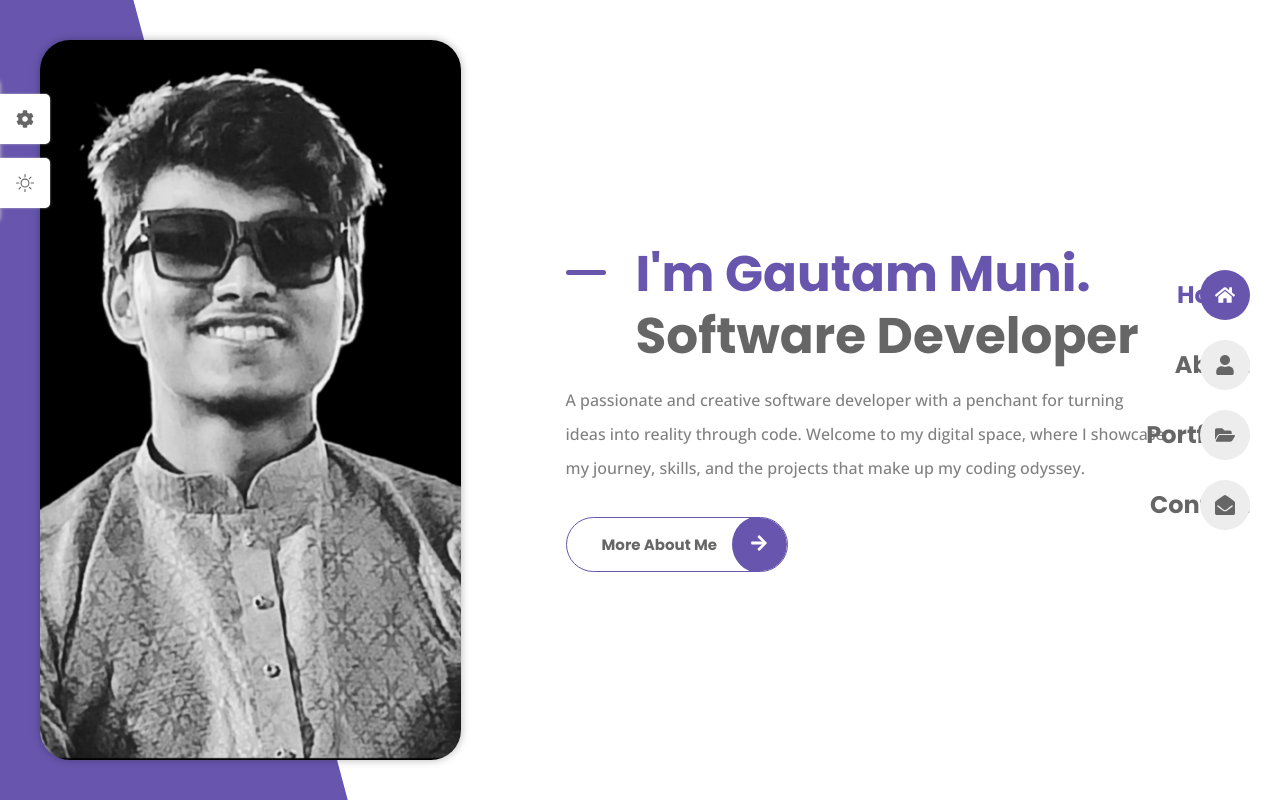
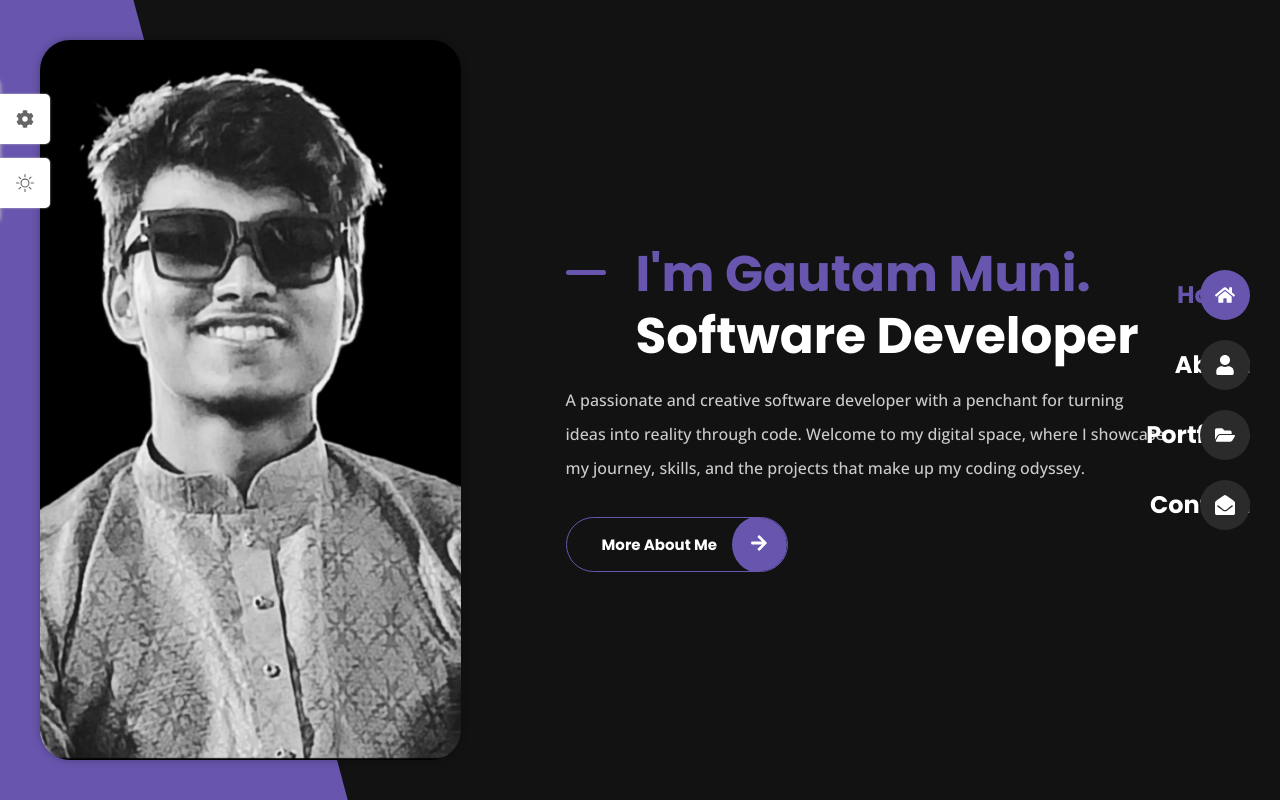
Before and after one commit to GautamVmuni/Personal-Portfolio, a React (Vite) app: page / in a window 1280 px wide. Built offline with nearby package versions, Linux system fonts and the light colour scheme.

Commit message:
added CSS for dark-theme

```diff
--- a/src/App.css
+++ b/src/App.css
@@ -37,6 +37,14 @@
     --weight-600: 600;
     --weight-700: 700;
     --weight-800: 800;
+}
+
+.dark-theme {
+    --title-color: hsl(0, 0%, 100%);
+    --text-color: hsl(0, 0%, 80%);
+    --body-color: hsl(0, 0%, 7%);
+    --container-color: hsl(0, 1%, 17%);
+    --border-color: hsl(0, 0%, 15%);
 }
 
 /* ================================== BASE ================================== */
```
